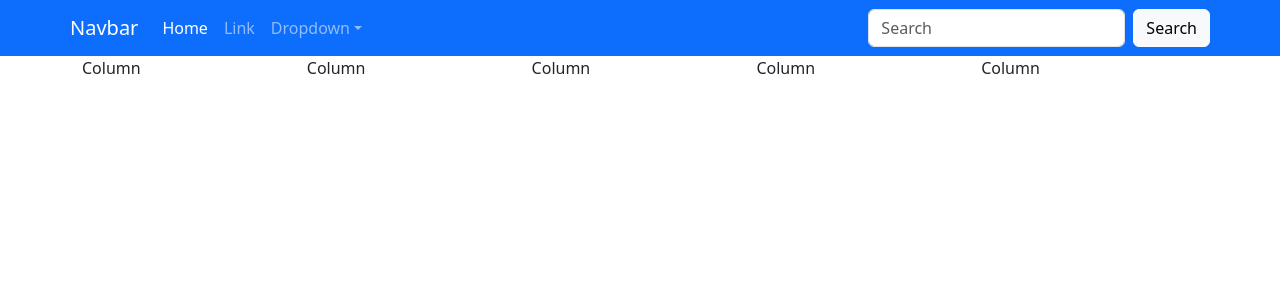
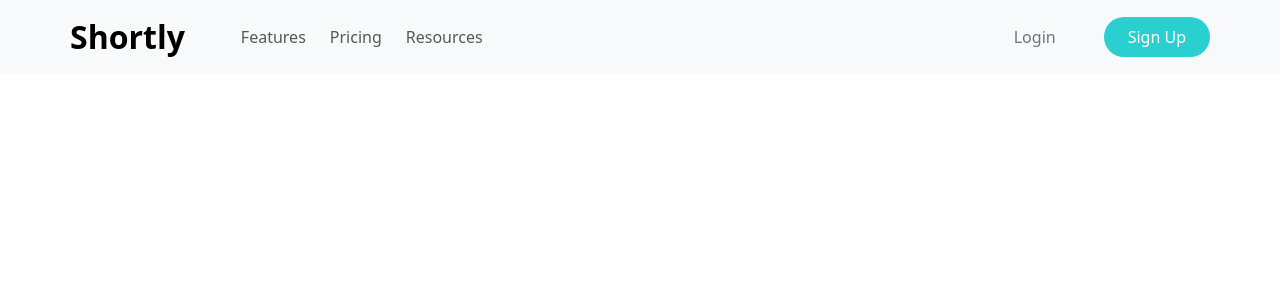
Before and after one commit to KrystianZybura/url-shortening-api-landing-page, a React (Vite) app: page / in a window 1280 px wide. Shown: the top 300 px of the page. Built offline with nearby package versions, Linux system fonts and the light colour scheme.

Commit message:
navbar design implemented

```diff
--- a/src/App.tsx
+++ b/src/App.tsx
@@ -4,15 +4,6 @@ function App() {
   return (
     <>
       <Navigation />
-      <div className="container">
-        <div className="row justify-content-center align-items-center g-2">
-          <div className="col">Column</div>
-          <div className="col">Column</div>
-          <div className="col">Column</div>
-          <div className="col">Column</div>
-          <div className="col">Column</div>
-        </div>
-      </div>
     </>
   );
 }
--- a/src/components/Navigation/index.tsx
+++ b/src/components/Navigation/index.tsx
@@ -1,10 +1,10 @@
-import { Container } from "./styled";
+import { ButtonLink } from "./styled";
 
 const Navigation = () => (
-  <Container className=" bg-primary">
-    <nav className="container navbar navbar-expand-sm navbar-dark ">
-      <a className="navbar-brand" href="#">
-        Navbar
+  <header className="bg-light">
+    <nav className="container navbar navbar-expand-sm navbar-light ">
+      <a className="navbar-brand fs-2 me-5 fw-bold" href="#">
+        Shortly
       </a>
       <button
         className="navbar-toggler d-lg-none"
@@ -15,52 +15,41 @@ const Navigation = () => (
         aria-expanded="false"
         aria-label="Toggle navigation"
       ></button>
-      <div className="collapse navbar-collapse" id="collapsibleNavId">
-        <ul className="navbar-nav me-auto mt-2 mt-lg-0">
+      <div
+        className="collapse navbar-collapse text-secondary"
+        id="collapsibleNavId"
+      >
+        <ul className="navbar-nav me-auto mt-2 mt-lg-0 gap-2">
           <li className="nav-item">
-            <a className="nav-link active" href="#" aria-current="page">
-              Home <span className="visually-hidden">(current)</span>
+            <a className="nav-link" href="#" aria-current="page">
+              Features
             </a>
           </li>
           <li className="nav-item">
             <a className="nav-link" href="#">
-              Link
+              Pricing
             </a>
           </li>
-          <li className="nav-item dropdown">
-            <a
-              className="nav-link dropdown-toggle"
-              href="#"
-              id="dropdownId"
-              data-bs-toggle="dropdown"
-              aria-haspopup="true"
-              aria-expanded="false"
-            >
-              Dropdown
+          <li className="nav-item">
+            <a className="nav-link" href="#">
+              Resources
             </a>
-            <div className="dropdown-menu" aria-labelledby="dropdownId">
-              <a className="dropdown-item" href="#">
-                Action 1
-              </a>
-              <a className="dropdown-item" href="#">
-                Action 2
-              </a>
-            </div>
           </li>
         </ul>
-        <form className="d-flex my-2 my-lg-0">
-          <input
-            className="form-control me-sm-2"
-            type="text"
-            placeholder="Search"
-          />
-          <button className="btn btn-light my-2 my-sm-0" type="submit">
-            Search
-          </button>
-        </form>
+        <div className="d-flex">
+          <a className="nav-link me-5 my-auto" href="#">
+            Login
+          </a>
+          <ButtonLink
+            className="nav-link btn btn-primary text-white px-4 py-2"
+            href="#"
+          >
+            Sign Up
+          </ButtonLink>
+        </div>
       </div>
     </nav>
-  </Container>
+  </header>
 );
 
 export default Navigation;
--- a/src/components/Navigation/styled.ts
+++ b/src/components/Navigation/styled.ts
@@ -1,3 +1,11 @@
 import styled from "styled-components";
 
-export const Container = styled.nav``;
+export const ButtonLink = styled.a`
+  background-color: hsl(180, 66%, 49%);
+  border-radius: 50px;
+  transition: background-color, 0.3s;
+
+  &:hover {
+    background-color: hsl(180, 66%, 40%);
+  }
+`;
```
